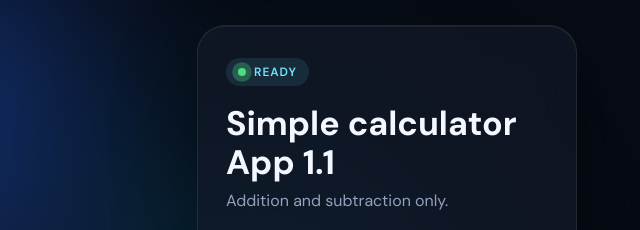
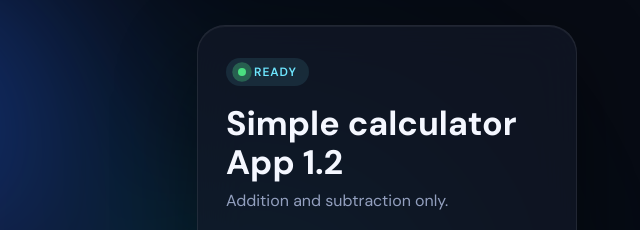
Before and after one commit to codesnippetsforall/Simple-Calculator-with-CI-CD-Jenkins-and-K8s, a plain HTML site: page index.html in a window 1280 px wide. Shown: the top 230 px of the page, 253-893 px from the left. Drawn offline with Linux system fonts and the light colour scheme.

```diff
--- a/index.html
+++ b/index.html
@@ -242,7 +242,7 @@
   <div class="aurora"></div>
   <main class="card">
     <div class="eyebrow"><span class="dot"></span><span>Ready</span></div>
-    <h1>Simple calculator App 1.1</h1>
+    <h1>Simple calculator App 1.2</h1>
     <p class="lede">Addition and subtraction only.</p>
 
     <div class="display" aria-live="polite">
```
Also changed, not shown: 2 other files.
